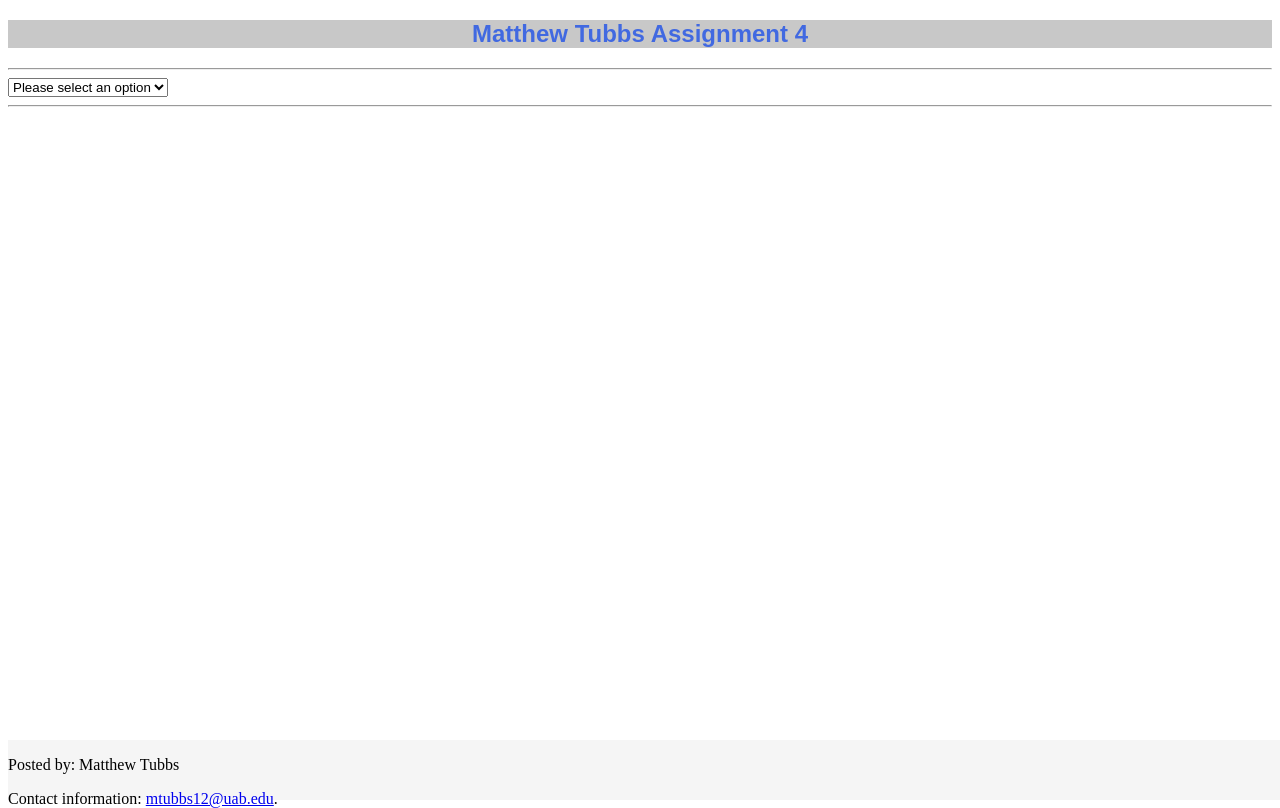
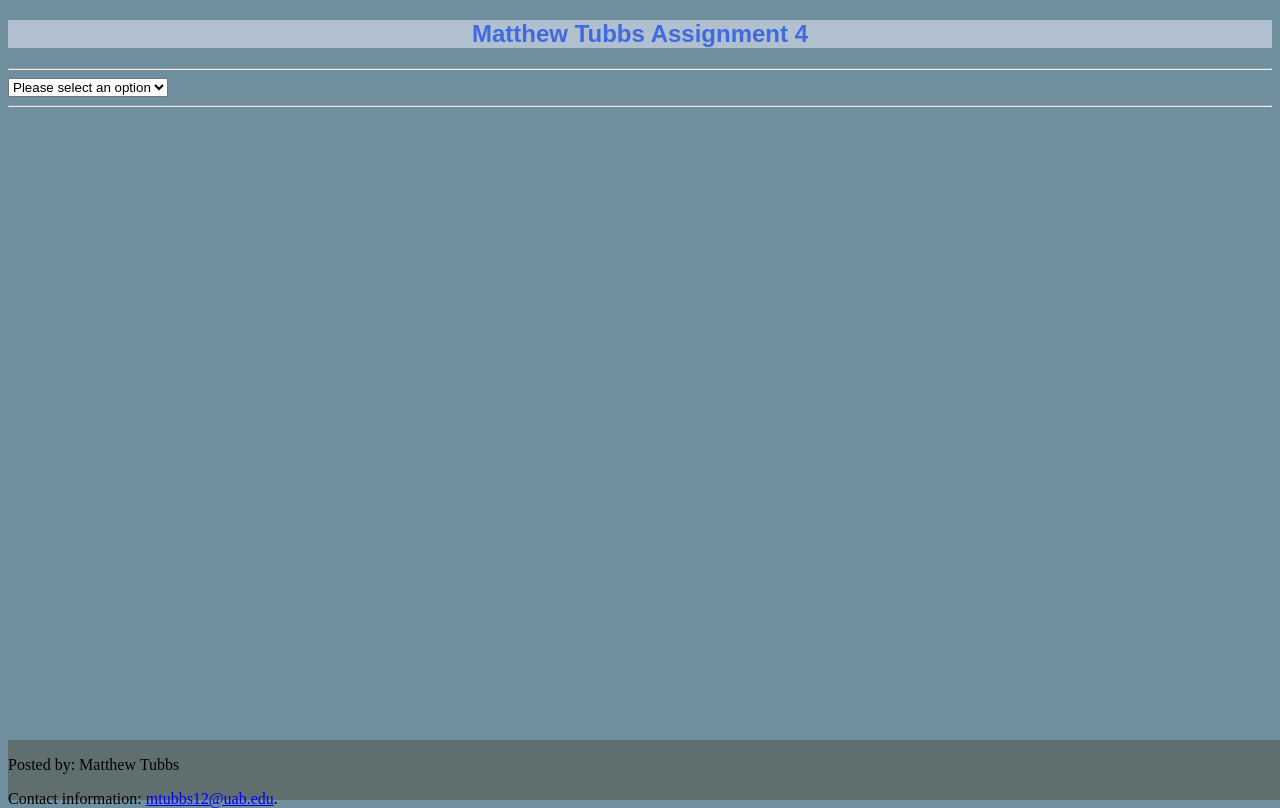
Before and after one commit to mtubbs12/Assignment-4, a plain HTML site: page index.html in a window 1280 px wide. Drawn offline with Linux system fonts and the light colour scheme.

Commit message:
Changes to css

```diff
--- a/styles/assignment4.css
+++ b/styles/assignment4.css
@@ -1,12 +1,13 @@
-h1 {font-family: sans-serif; text-align: center; color: #4169E1; background-color: #C8C8C8 ;}
+h1 {font-family: sans-serif; text-align: center; color: #4169E1; background-color: #B0C0CF ;}
 section.section1 {background-color: #FFFFCC; visibility: hidden;}
 section.section2 {background-color: #DCDCDC; visibility: hidden;}
+body {background-color: #7090A0;}
 footer {
   position: absolute;
   bottom: 0;
   width: 100%;
   height: 60px;
-  background-color: #f5f5f5;
+  background-color: #5F6F6F;
 }
 #dogs {padding: 5pt; float: left; height: 28%; width: 28%;}
 #cat {padding: 5pt; float: left; height: 25%; width: 25%;}
```
